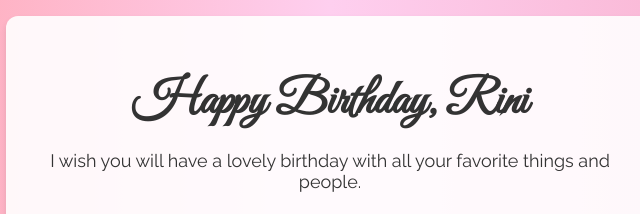
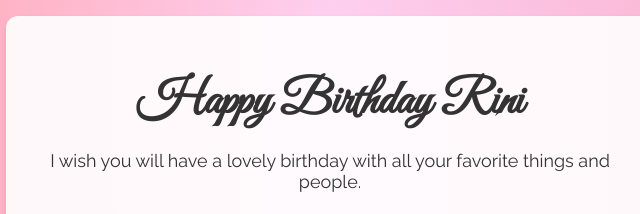
Before and after one commit to Nashsonnn/rinibirthday, a plain HTML site: page index.html in a window 1280 px wide. Shown: the top 214 px of the page, 310-950 px from the left. Drawn offline with Linux system fonts and the light colour scheme.

Commit message:
Update index.html

```diff
--- a/index.html
+++ b/index.html
@@ -10,7 +10,7 @@
 <body>
 <div class="container">
     <div class="card">
-        <h1>Happy Birthday, Rini</h1>
+        <h1>Happy Birthday Rini</h1>
         <p>I wish you will have a lovely birthday with all your favorite things and people.</p>
         <img src="assets/Background.png" alt="birthday-cake">
         <div class="buttons">
```
